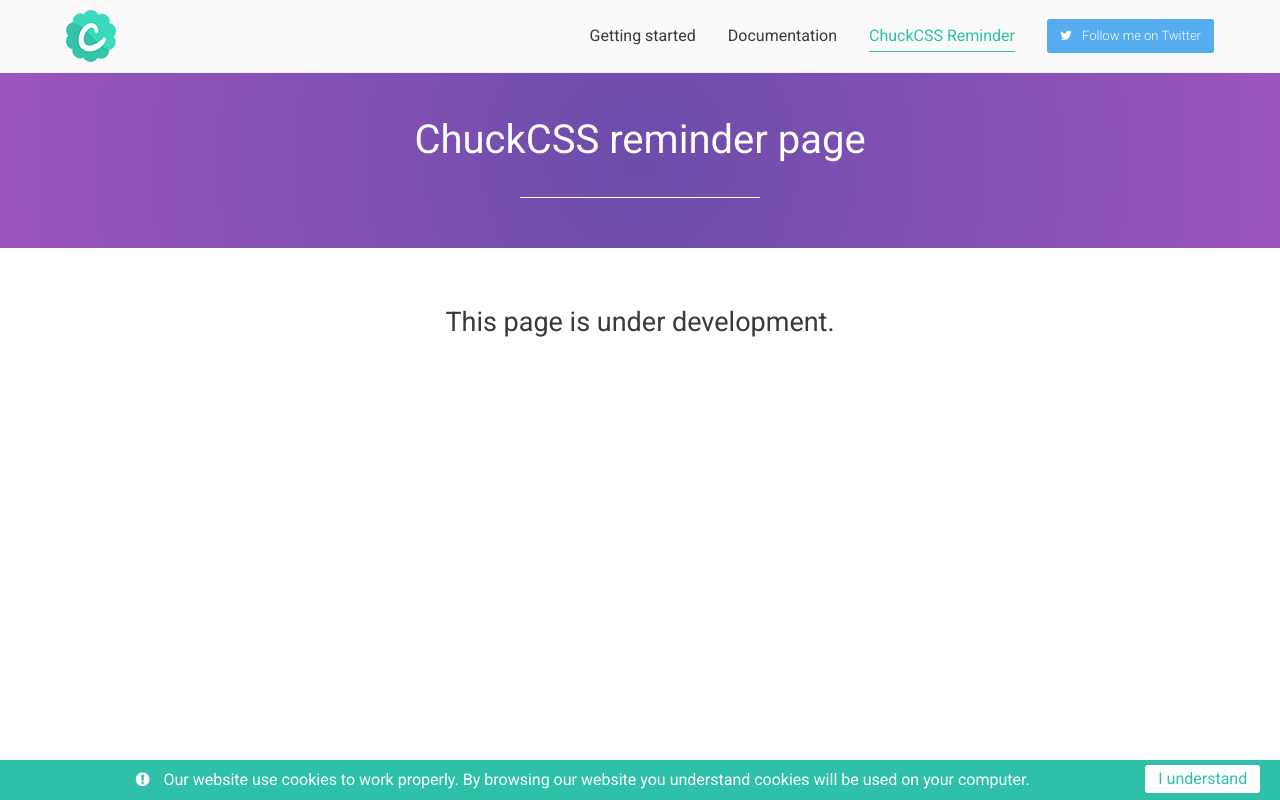
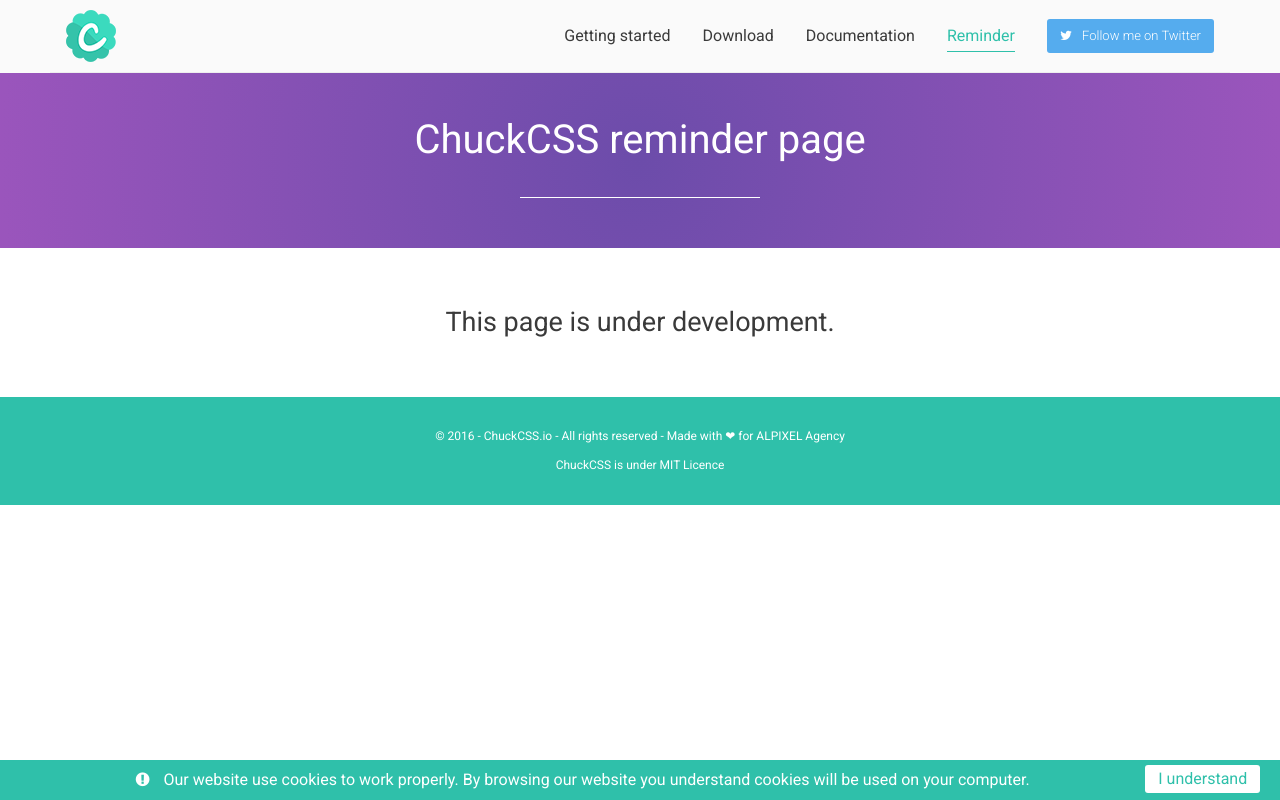
Before and after one commit to alpixel/ChuckCSS-io, a website with bundled scripts: page reminder.html in a window 1280 px wide. Built offline with nearby package versions, Linux system fonts and the light colour scheme; a small style sheet from the web is missing.

Commit message:
debug main menu

```diff
--- a/reminder.html
+++ b/reminder.html
@@ -64,13 +64,16 @@
                         </a>
                     </li>
                     <li>
-                        <a href="#">Getting started</a>
+                        <a href="getting-started">Getting started</a>
                     </li>
                     <li>
-                        <a href="#">Documentation</a>
+                        <a href="https://github.com/alpixel/ChuckCSS" class="external-link">Download</a>
                     </li>
                     <li>
-                        <a href="#" class="active">ChuckCSS Reminder</a>
+                        <a href="documentation">Documentation</a>
+                    </li>
+                    <li>
+                        <a href="reminder" class="active">Reminder</a>
                     </li>
                     <li class="last">
                         <a href="https://twitter.com/chuckcss" class=" external-link btn fa-twitter">Follow me on Twitter</a>
@@ -94,7 +97,12 @@
         </main>
 
         <footer id="main-footer">
-
+            <p>
+                &copy; 2016 - ChuckCSS.io - All rights reserved - Made with &#10084; for <a href="https://www.alpixel.fr" class="external-link">ALPIXEL Agency</a>
+            </p>
+            <p>
+                ChuckCSS is under <a href="https://opensource.org/licenses/mit-license.php" class="external-link">MIT Licence</a>
+            </p>
         </footer>
 
 
--- a/src/less/front.less
+++ b/src/less/front.less
@@ -309,6 +309,45 @@
     }
 }
 
+// FOOTER
+#main-footer {
+    background-color:@chuckgreen-da;
+    color:white;
+    text-align:center;
+    font-size:1.2rem;
+    padding:30px 0;
+    position:relative;
+
+    p {
+        padding:0 1em;
+
+        &:nth-child(1) {
+            padding-bottom:10px
+        }
+    }
+
+    a {
+        color:white;
+        display:inline-block;
+
+        &:after {
+            content:' ';
+            display:block;
+            height:1px;
+            width:0px;
+            background-color:white;
+            ._transition;
+        }
+
+        &:hover {
+            &:after {
+                width:100%;
+            }
+        }
+    }
+
+}
+
 // MAIN
 main {
     .page-presentation {
```
Also changed, not shown: documentation.html (+12 -4 lines), getting-started.html (+12 -4 lines), index.html (+10 -3 lines), dist/front.css.
